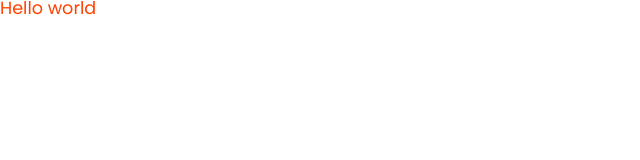
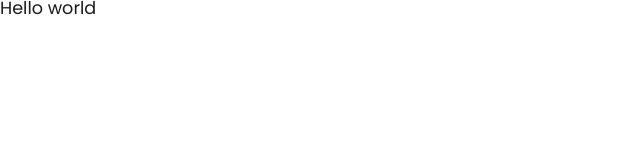
Before and after one commit to Gabriel-Malafaia/NodeJS-CollectionLinks-FrontEnd, a React (Vite) app: page / in a window 1280 px wide. Shown: the top 160 px of the page, without its empty margins (0-640 px from the left). Built offline with nearby package versions, Linux system fonts and the light colour scheme.

Commit message:
build: config react-toastify and routes browser

```diff
--- a/src/App.tsx
+++ b/src/App.tsx
@@ -1,11 +1,12 @@
-import Text from "./styles/Typography";
+import RoutesApp from "./routes";
+import { ToastContainer } from "react-toastify";
+import "react-toastify/dist/ReactToastify.css";
 
 function App() {
   return (
     <div className="App">
-      <Text tag="h1" color="primary">
-        Hello world
-      </Text>
+      <ToastContainer />
+      <RoutesApp />
     </div>
   );
 }
--- a/src/main.tsx
+++ b/src/main.tsx
@@ -2,10 +2,13 @@ import React from "react";
 import ReactDOM from "react-dom/client";
 import App from "./App";
 import GlobalStyles from "./styles/GlobalStyles";
+import { BrowserRouter } from "react-router-dom";
 
 ReactDOM.createRoot(document.getElementById("root") as HTMLElement).render(
   <React.StrictMode>
     <GlobalStyles />
-    <App />
+    <BrowserRouter>
+      <App />
+    </BrowserRouter>
   </React.StrictMode>
 );
--- /dev/null
+++ b/src/pages/Login/index.tsx
@@ -0,0 +1,11 @@
+import Text from "../../styles/Typography";
+
+const Login = () => {
+  return (
+    <>
+      <Text>Hello world</Text>
+    </>
+  );
+};
+
+export default Login;
--- /dev/null
+++ b/src/routes/index.tsx
@@ -0,0 +1,12 @@
+import { Routes, Route } from "react-router-dom";
+import Login from "../pages/Login";
+
+const RoutesApp = () => {
+  return (
+    <Routes>
+      <Route path="/" element={<Login />} />
+    </Routes>
+  );
+};
+
+export default RoutesApp;
```
